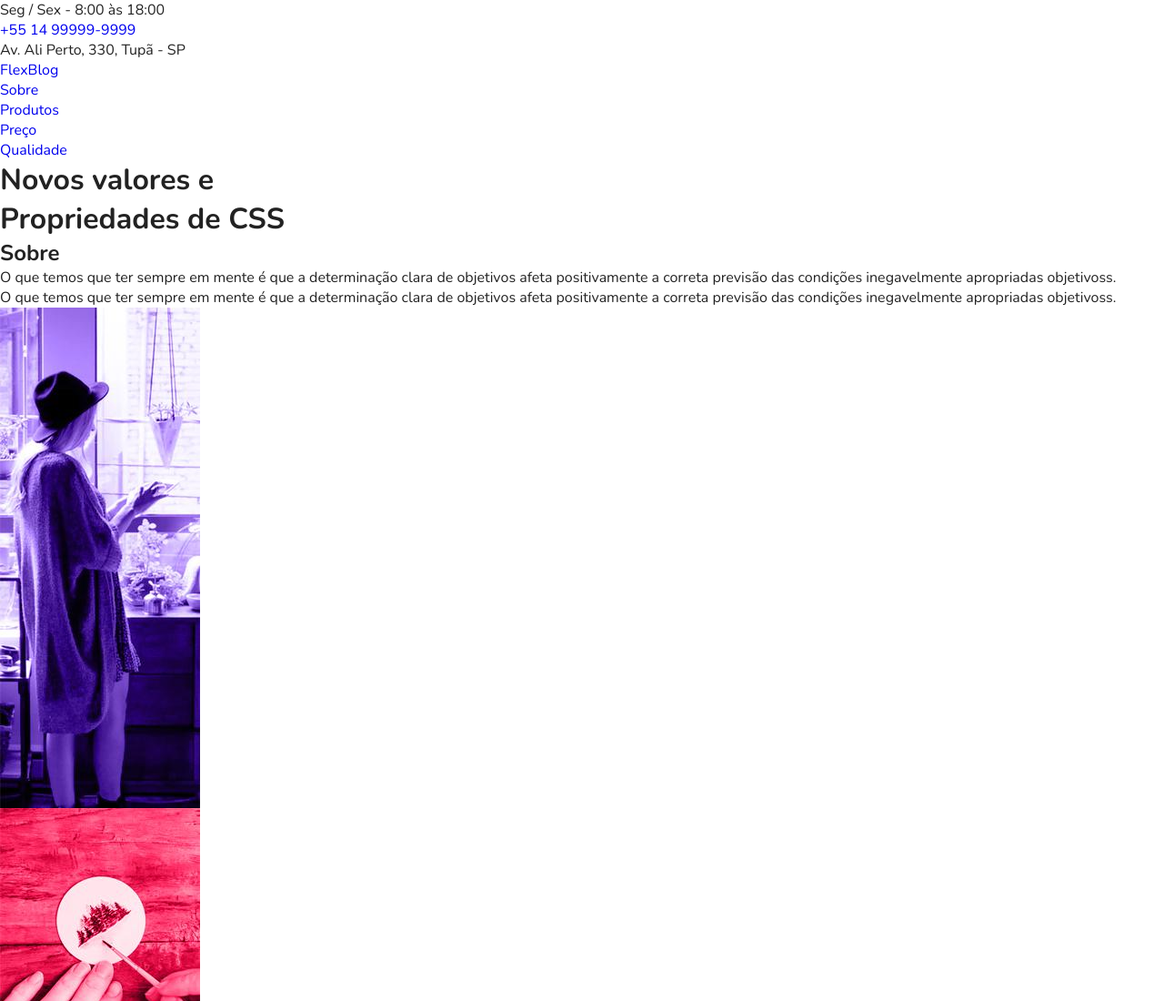
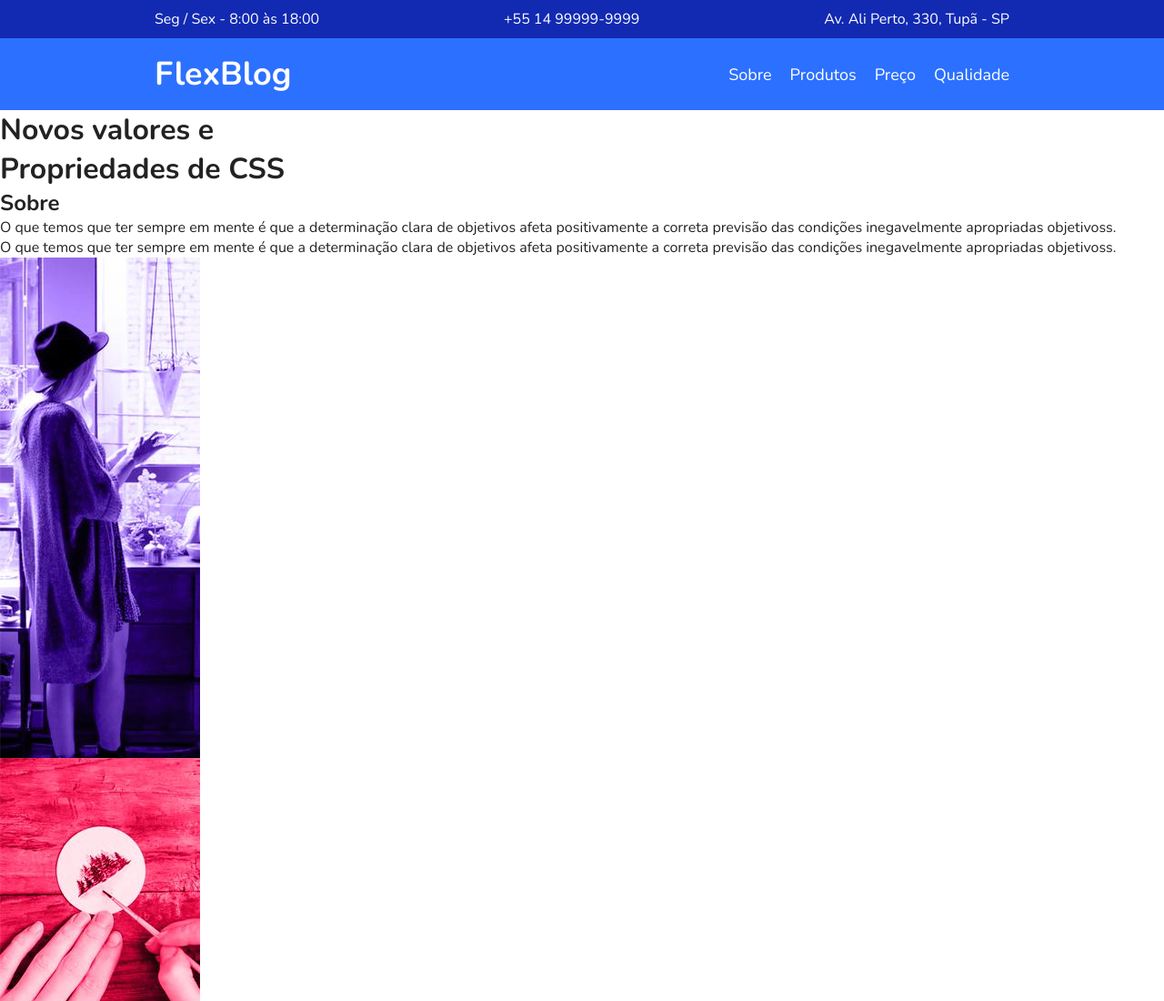
Before and after one commit to lucas-c-xavier/projeto-flex-box, a plain HTML site: page index.html in a window 1280 px wide. Shown: the top 1100 px of the page at 91% size. Drawn offline with nearby package versions, Linux system fonts and the light colour scheme.

Commit message:
Menu-Completo

```diff
--- a/css/style.css
+++ b/css/style.css
@@ -26,3 +26,67 @@ img {
 * {
   box-sizing: border-box;
 }
+
+.superinfo-bg {
+  background: #122ab2;
+  color: white;
+}
+
+.superinfo {
+  max-width: 960px;
+  margin: 0 auto;
+  display: flex;
+  justify-content: space-between;
+  flex-wrap: wrap;
+  padding-top: 10px;
+}
+
+.superinfo p,
+.superinfo a {
+  margin: 0 10px 10px 10px;
+}
+
+.superinfo a {
+  color: white;
+}
+
+/* Menu */
+
+.menu-bg {
+  background: #2c70ff;
+}
+
+.menu {
+  max-width: 960px;
+  margin: 0 auto;
+  padding: 15px 0;
+  display: flex;
+  flex-wrap: wrap;
+  justify-content: space-between;
+  align-items: center;
+}
+
+.menu a {
+  color: white;
+}
+
+.menu-logo a {
+  font-size: 2.25rem;
+  font-weight: bold;
+  margin: 0px 10px;
+}
+
+.menu-nav ul {
+  display: flex;
+  flex-wrap: wrap;
+}
+
+.menu-nav a {
+  font-size: 1.125rem;
+  display: block;
+  padding: 10px;
+}
+
+.menu-nav a:hover {
+  color: #122ab2;
+}
--- a/index.html
+++ b/index.html
@@ -25,6 +25,7 @@
       <div class="menu-logo">
         <a href="./">FlexBlog</a>
       </div>
+      <div class="menu-nav">
         <nav>
           <ul>
             <li><a href="#sobre">Sobre</a></li>
```
Lines whose indentation alone changed are shown as unchanged.
